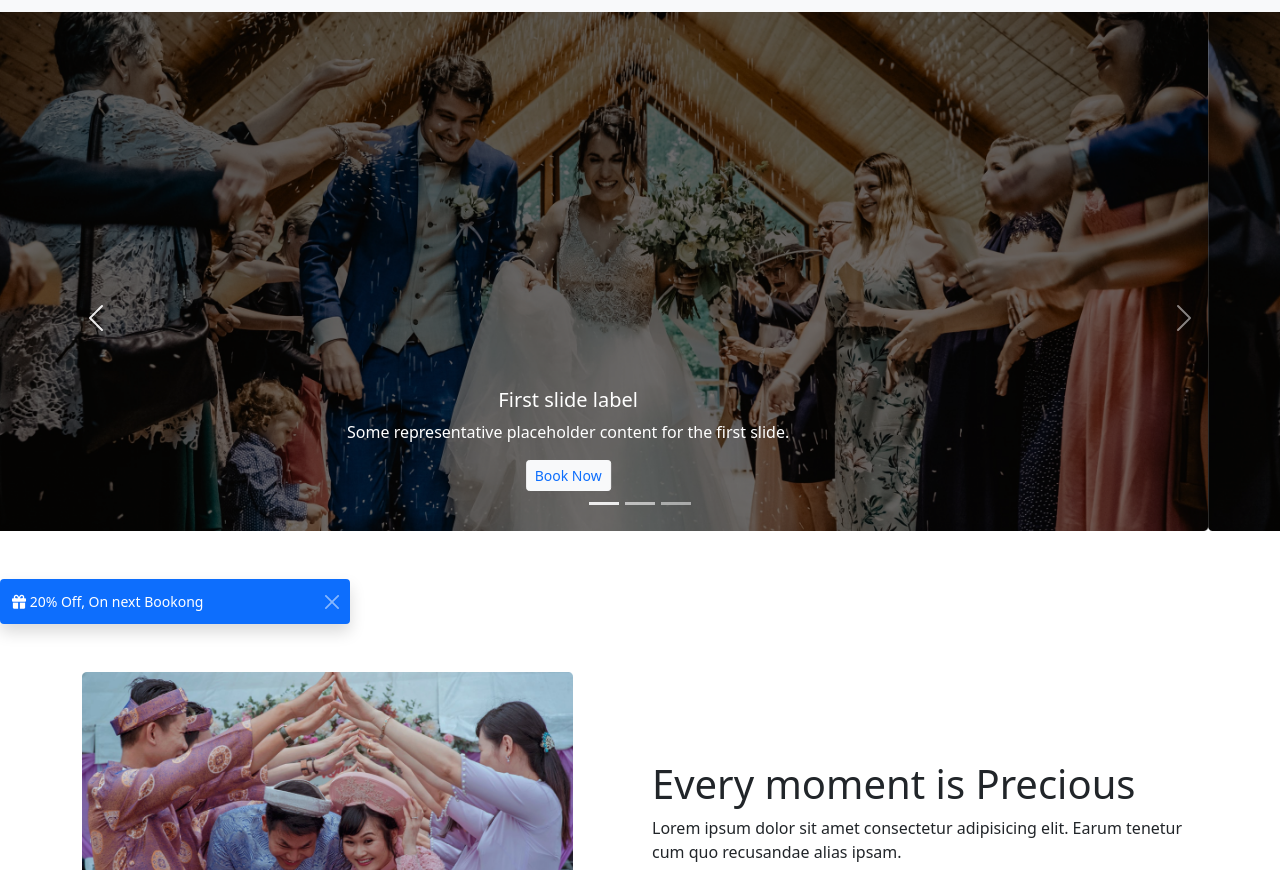
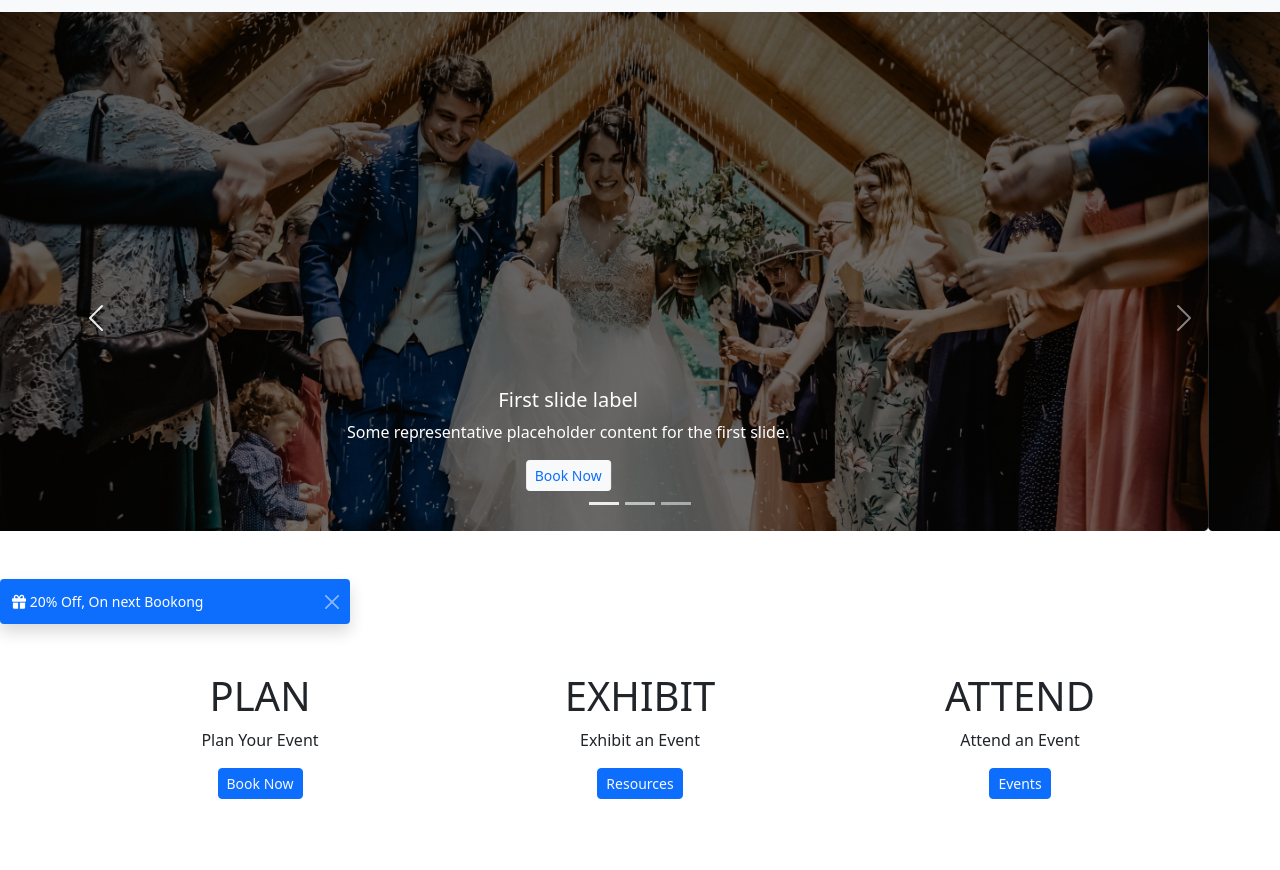
Before and after one commit to mahbubnoyon506/project-convention-center, a plain HTML site: page index.html in a window 1280 px wide. Shown: the part 82-952 px from the top of the page. Drawn offline with nearby package versions, Linux system fonts and the light colour scheme.

Commit message:
Complete

```diff
--- a/index.html
+++ b/index.html
@@ -100,6 +100,27 @@
         </div>
       </div>
         <!-- congrats-part -->
+        <section>
+          <div class="container py-5">
+            <div class="row d-flex justify-content-center align-items-center">
+              <div class="col-sm">
+                <h1 class="text-center">PLAN</h1>
+                <P class="text-center">Plan Your Event</P>
+                <button type="button" class="btn btn-sm btn-primary text-light rounded mx-auto d-block"><a class="text-decoration-none text-light" href="https://www.google.com/">Book Now</a></button>
+              </div>
+              <div class="col-sm">
+                <h1 class="text-center">EXHIBIT</h1>
+                <P class="text-center">Exhibit an Event</P>
+                <button type="button" class="btn btn-sm btn-primary rounded mx-auto d-block"><a class="text-decoration-none text-light" href="https://www.google.com/">Resources</a></button>
+              </div>
+              <div class="col-sm">
+                <h1 class="text-center">ATTEND</h1>
+                <p class="text-center">Attend an Event</p>
+                <button type="button" class="btn btn-sm btn-primary rounded mx-auto d-block"><a class="text-decoration-none text-light" href="https://www.google.com/">Events</a></button>
+              </div>
+            </div>
+          </div>
+        </section>
         <section>
             <div class="container">
                 <div class="row py-5 d-flex align-items-center">
@@ -302,8 +323,8 @@
         </section>
     </main>
     <!-- footer-starts-here -->
-    <footer class="py-3 mt-5 footer-bg">
-         <div class="container ">
+    <footer class="py-3 mt-5 footer-bg ">
+         <div class="container d-sm-none d-md-block">
            <div class="d-flex justify-content-between align-items-center">
             <div>
               <p class="text-light">© 2020 bike. All rights reserved</p>
```
